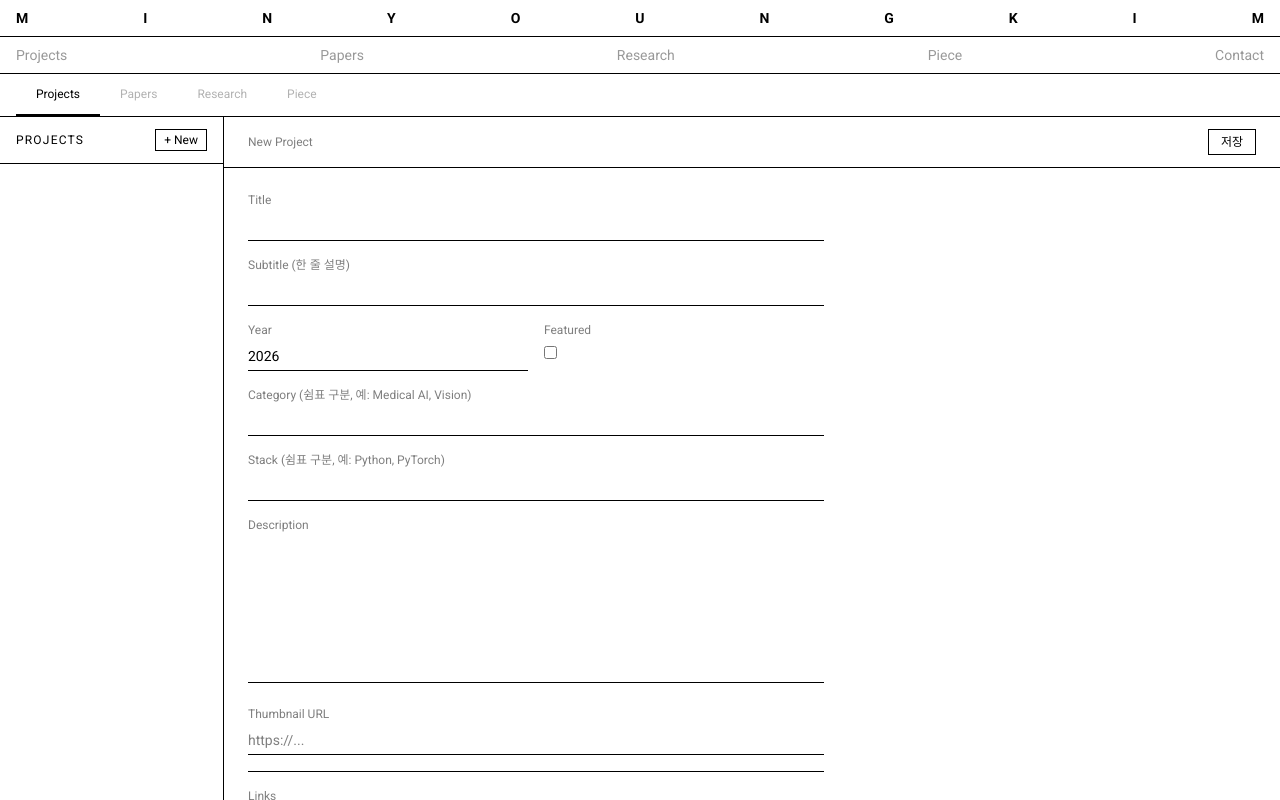
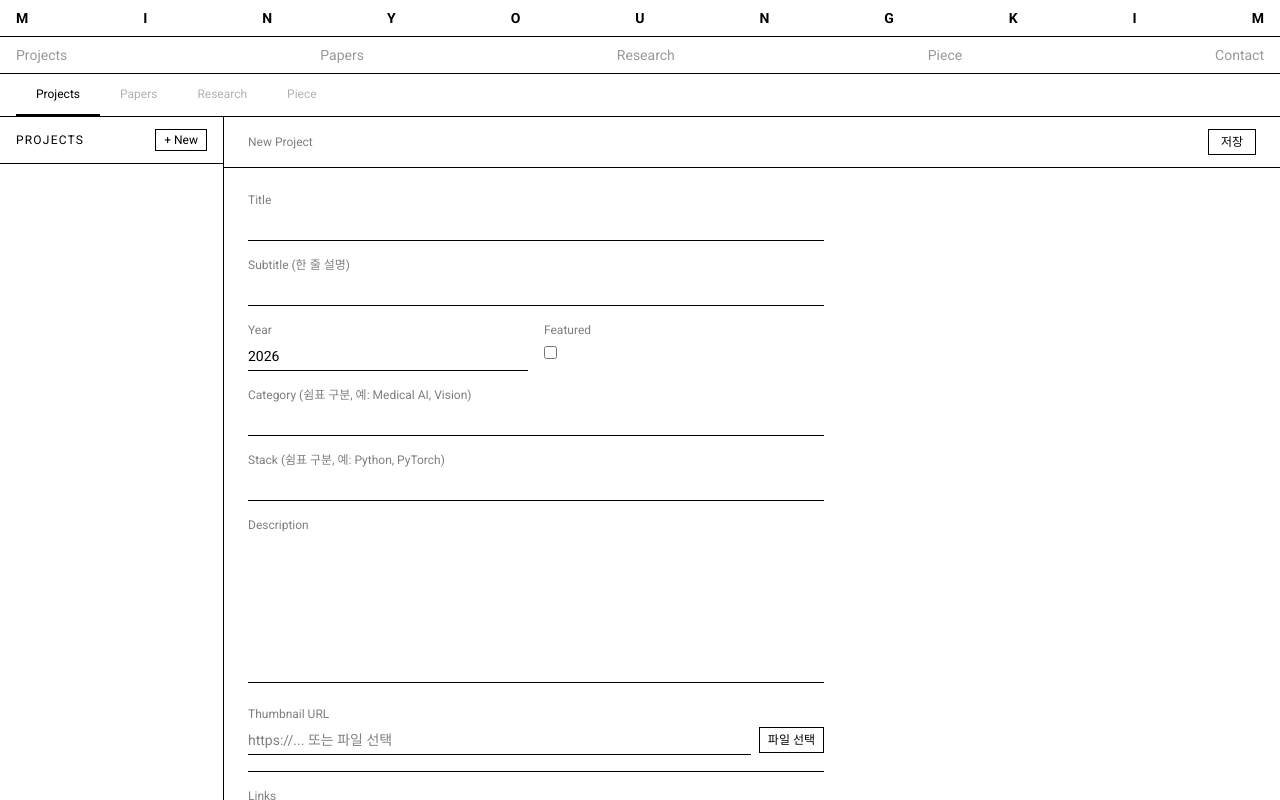
Before and after one commit to minyoungci/portfolio, a Next.js app: page /admin in a window 1280 px wide. Both pictures are taken after a click on the button "+ New". Shown: the top 800 px of the page. Built offline with nearby package versions, Linux system fonts and the light colour scheme.

Commit message:
[FEAT] add local image file upload to admin (Piece + Projects thumbnail)

```diff
--- a/app/admin/AdminEditor.tsx
+++ b/app/admin/AdminEditor.tsx
@@ -2,6 +2,7 @@
 
 import { useState, useEffect } from 'react'
 import type { Piece } from '@/types'
+import ImageUploadButton from '@/components/ImageUploadButton'
 
 const EMPTY = {
   title: '',
@@ -130,9 +131,12 @@ export default function AdminEditor() {
               <div className="flex-1 max-w-lg space-y-5">
                 <div>
                   <label className="text-xs opacity-50 block mb-1">Image URL <span className="text-red-400">*</span></label>
-                  <input value={form.image} onChange={e => set('image', e.target.value)}
-                    placeholder="https://..."
-                    className="w-full text-sm border-b border-black outline-none py-1 bg-transparent" />
+                  <div className="flex items-center gap-2">
+                    <input value={form.image} onChange={e => set('image', e.target.value)}
+                      placeholder="https://... 또는 파일 선택"
+                      className="flex-1 text-sm border-b border-black outline-none py-1 bg-transparent" />
+                    <ImageUploadButton onUpload={(url) => set('image', url)} />
+                  </div>
                 </div>
                 <div>
                   <label className="text-xs opacity-50 block mb-1">Prompt / Description <span className="text-red-400">*</span></label>
--- a/app/admin/AdminProjects.tsx
+++ b/app/admin/AdminProjects.tsx
@@ -2,6 +2,7 @@
 
 import { useState, useEffect } from 'react'
 import type { Project } from '@/types'
+import ImageUploadButton from '@/components/ImageUploadButton'
 
 const EMPTY = {
   title: '', subtitle: '', year: new Date().getFullYear(),
@@ -174,7 +175,15 @@ export default function AdminProjects() {
                     className="w-full text-sm border-b border-black outline-none py-1 bg-transparent resize-none leading-relaxed"
                   />
                 </div>
-                <F label="Thumbnail URL" k="thumbnail" placeholder="https://..." />
+                <div className="mb-4">
+                  <label className="text-xs opacity-50 block mb-1">Thumbnail URL</label>
+                  <div className="flex items-center gap-2">
+                    <input value={form.thumbnail} onChange={e => set('thumbnail', e.target.value)}
+                      placeholder="https://... 또는 파일 선택"
+                      className="flex-1 text-sm border-b border-black outline-none py-1 bg-transparent" />
+                    <ImageUploadButton onUpload={(url) => set('thumbnail', url)} />
+                  </div>
+                </div>
                 <div className="mt-2 pt-4 border-t border-black">
                   <p className="text-xs opacity-50 mb-3">Links</p>
                   <F label="GitHub" k="github" placeholder="https://github.com/..." />
--- /dev/null
+++ b/app/api/upload/route.ts
@@ -0,0 +1,33 @@
+import { NextRequest, NextResponse } from 'next/server'
+import { writeFile, mkdir } from 'fs/promises'
+import path from 'path'
+
+const UPLOAD_DIR = path.join(process.cwd(), 'public/uploads')
+
+export async function POST(req: NextRequest) {
+  try {
+    const formData = await req.formData()
+    const file = formData.get('file') as File | null
+
+    if (!file) {
+      return NextResponse.json({ error: 'No file provided' }, { status: 400 })
+    }
+
+    // 허용 확장자
+    const ext = file.name.split('.').pop()?.toLowerCase()
+    if (!ext || !['jpg', 'jpeg', 'png', 'gif', 'webp', 'avif'].includes(ext)) {
+      return NextResponse.json({ error: 'Invalid file type' }, { status: 400 })
+    }
+
+    await mkdir(UPLOAD_DIR, { recursive: true })
+
+    const filename = `${Date.now()}-${file.name.replace(/[^a-zA-Z0-9._-]/g, '_')}`
+    const buffer = Buffer.from(await file.arrayBuffer())
+    await writeFile(path.join(UPLOAD_DIR, filename), buffer)
+
+    return NextResponse.json({ url: `/uploads/${filename}` })
+  } catch (err) {
+    console.error(err)
+    return NextResponse.json({ error: 'Upload failed' }, { status: 500 })
+  }
+}
--- /dev/null
+++ b/components/ImageUploadButton.tsx
@@ -0,0 +1,51 @@
+'use client'
+
+import { useRef, useState } from 'react'
+
+interface Props {
+  onUpload: (url: string) => void
+}
+
+export default function ImageUploadButton({ onUpload }: Props) {
+  const inputRef = useRef<HTMLInputElement>(null)
+  const [uploading, setUploading] = useState(false)
+
+  const handleChange = async (e: React.ChangeEvent<HTMLInputElement>) => {
+    const file = e.target.files?.[0]
+    if (!file) return
+
+    setUploading(true)
+    try {
+      const fd = new FormData()
+      fd.append('file', file)
+      const res = await fetch('/api/upload', { method: 'POST', body: fd })
+      const data = await res.json()
+      if (data.url) onUpload(data.url)
+    } catch {
+      alert('업로드 실패')
+    } finally {
+      setUploading(false)
+      if (inputRef.current) inputRef.current.value = ''
+    }
+  }
+
+  return (
+    <>
+      <input
+        ref={inputRef}
+        type="file"
+        accept="image/*"
+        className="hidden"
+        onChange={handleChange}
+      />
+      <button
+        type="button"
+        onClick={() => inputRef.current?.click()}
+        disabled={uploading}
+        className="text-xs border border-black px-2 py-1 hover:bg-black hover:text-white transition-colors disabled:opacity-40 shrink-0"
+      >
+        {uploading ? '업로드 중…' : '파일 선택'}
+      </button>
+    </>
+  )
+}
```
Also changed, not shown: 1 other file (tests, documents, lock files or other folders).
